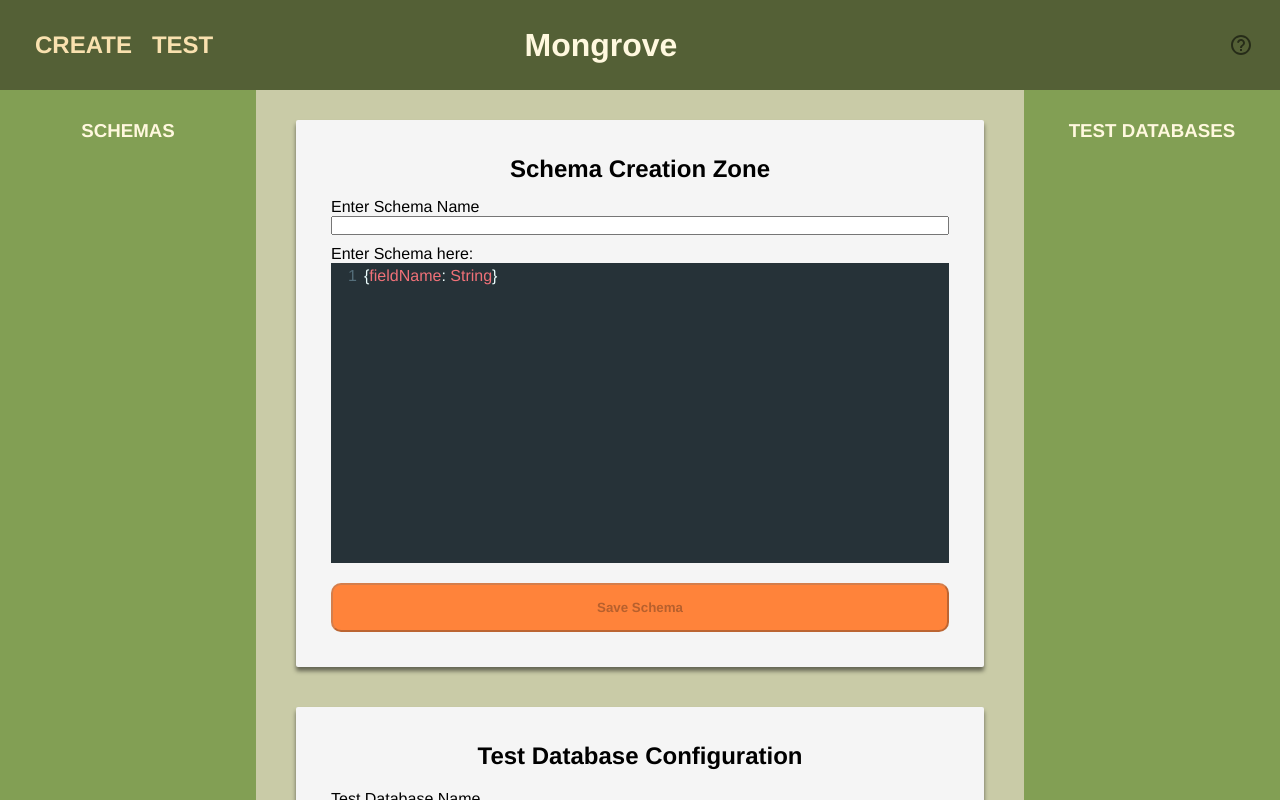
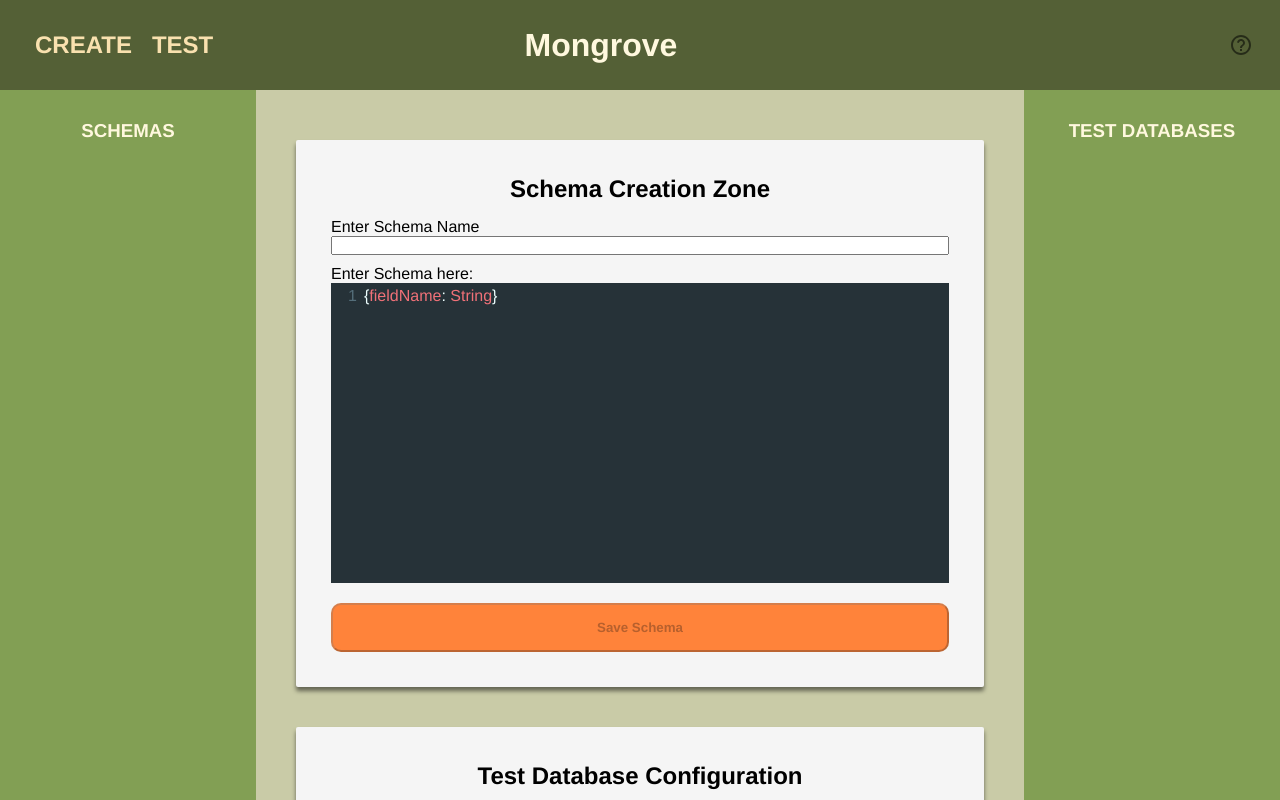
Before and after one commit to oslabs-beta/Mongrove, a React app: page /#/ in a window 1280 px wide. Shown: the top 800 px of the page. Built offline with nearby package versions, Linux system fonts and the light colour scheme.

Commit message:
styling tweaks

```diff
--- a/client/stylesheets/styles.scss
+++ b/client/stylesheets/styles.scss
@@ -9,7 +9,7 @@
 }
 
 body {
-  background-color: whitesmoke;
+  background-color: $tertiary-green;
 }
 
 #navbar {
@@ -82,7 +82,9 @@ body {
   width: 60%;
   // border-style: solid;
   background-color: $tertiary-green;
+  margin-top: 20px;
   margin-left: 20%;
+  height: 100%;
 }
 
 .mainAreaComponents {
```
